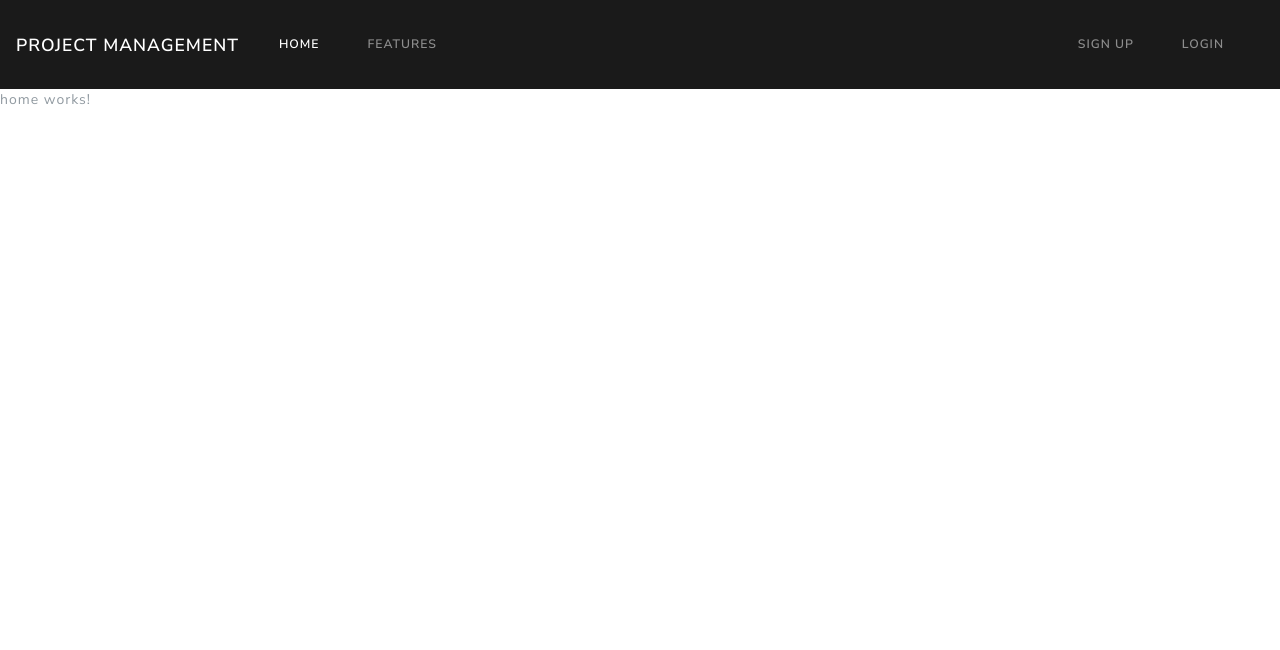
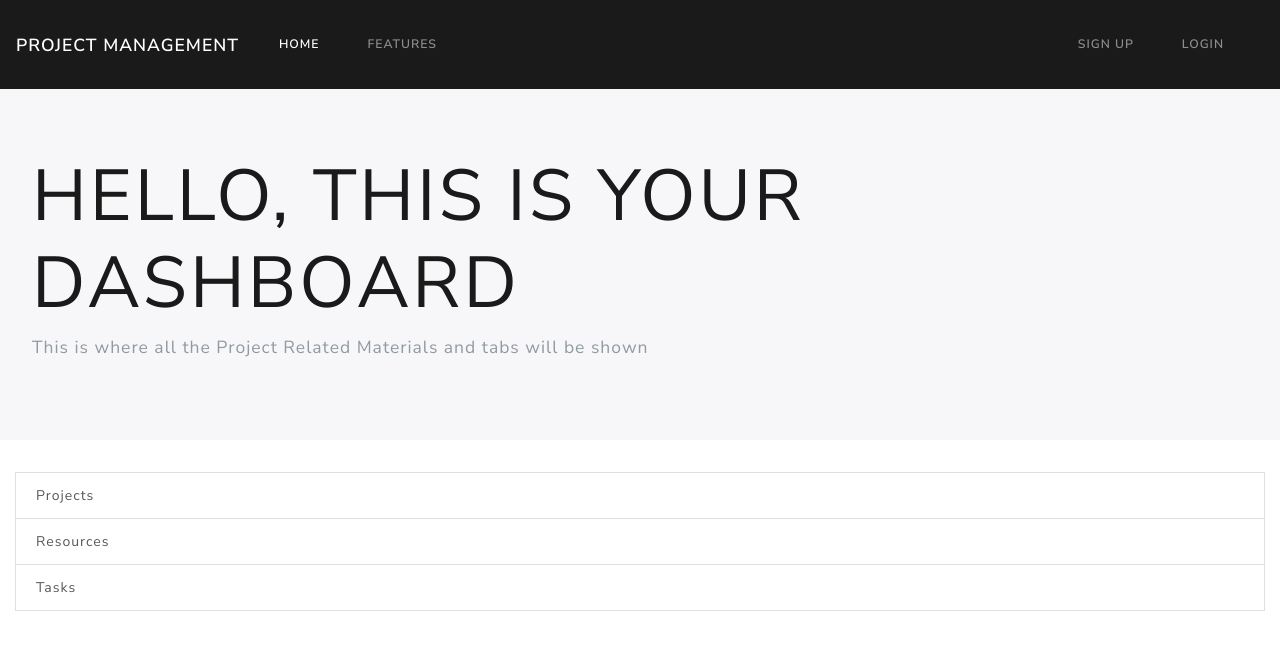
Before and after one commit to KrustNCranks/ProjectManagement-FrontEnd, an Angular app: page / in a window 1280 px wide. Shown: the top 650 px of the page. Built offline with nearby package versions, Linux system fonts and the light colour scheme.

Commit message:
Home Component Modified

```diff
--- a/src/app/authentication.service.ts
+++ b/src/app/authentication.service.ts
@@ -31,5 +31,12 @@ export class AuthenticationService {
         this.authToken = token;
     }
 
+    getProjects(){
+        let headers = new Headers();
+        // headers.append('Authorization',);
+        headers.append('Content-Type','application/json');
+        return this.http.post("http://localhost:3000/projects",{headers:headers}).map(res=>res.json());
+    }
+
 
 }
--- a/src/app/home/home.component.html
+++ b/src/app/home/home.component.html
@@ -1,3 +1,18 @@
-<p>
-  home works!
-</p>
+<div class="jumbotron">
+  <h1 class="display-3">Hello, This is your Dashboard</h1>
+  <p class="lead">This is where all the Project Related Materials and tabs will be shown</p>
+</div>
+
+<div class="container-fluid">
+    <div class="align-content-center">
+        <div class="list-group">
+            <a routerLink="/signup" class="list-group-item list-group-item-action ">
+                Projects
+            </a>
+            <a routerLink="/signup" class="list-group-item list-group-item-action ">Resources
+            </a>
+            <a routerLink="/signup" class="list-group-item list-group-item-action ">Tasks
+            </a>
+        </div>
+    </div>
+</div>
```
